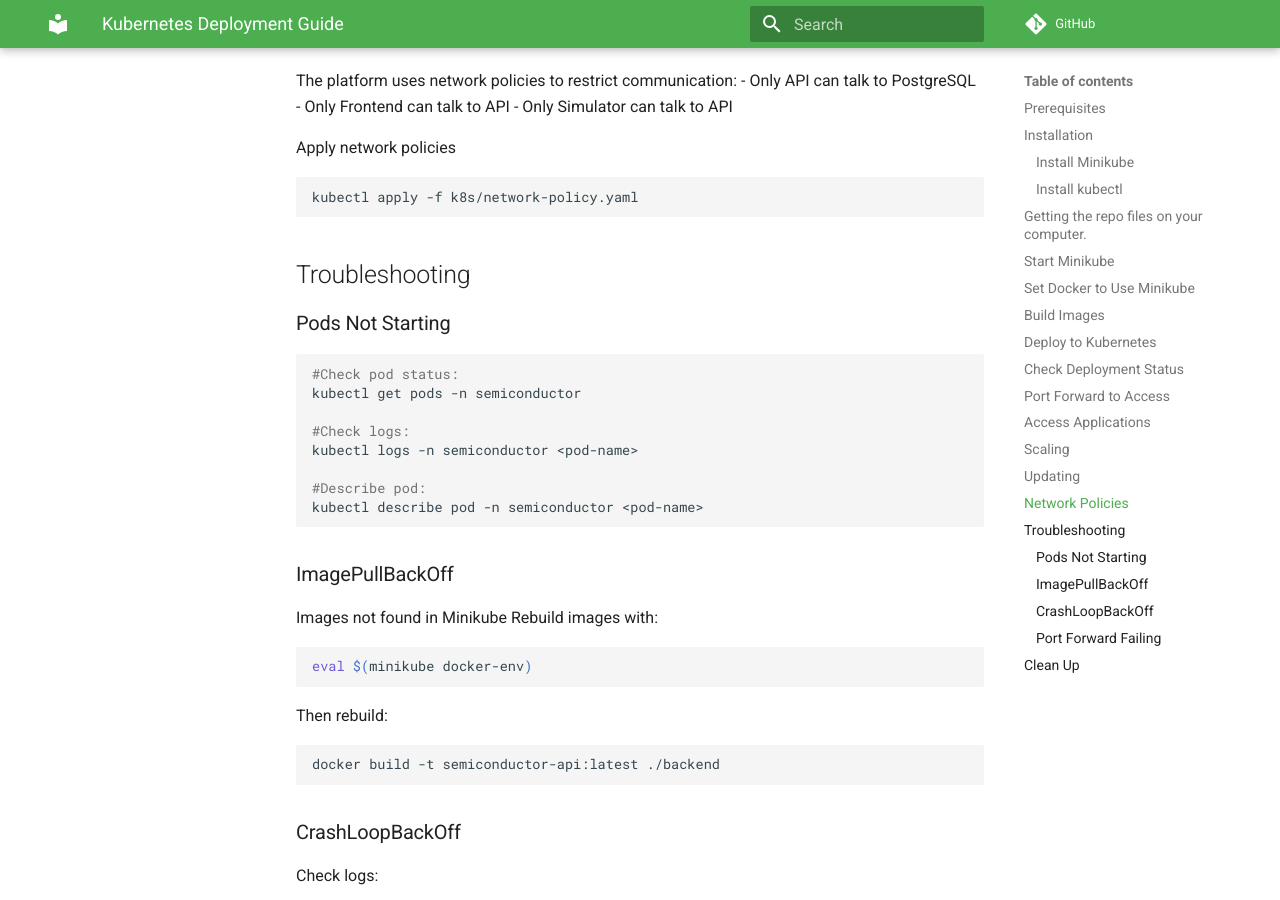
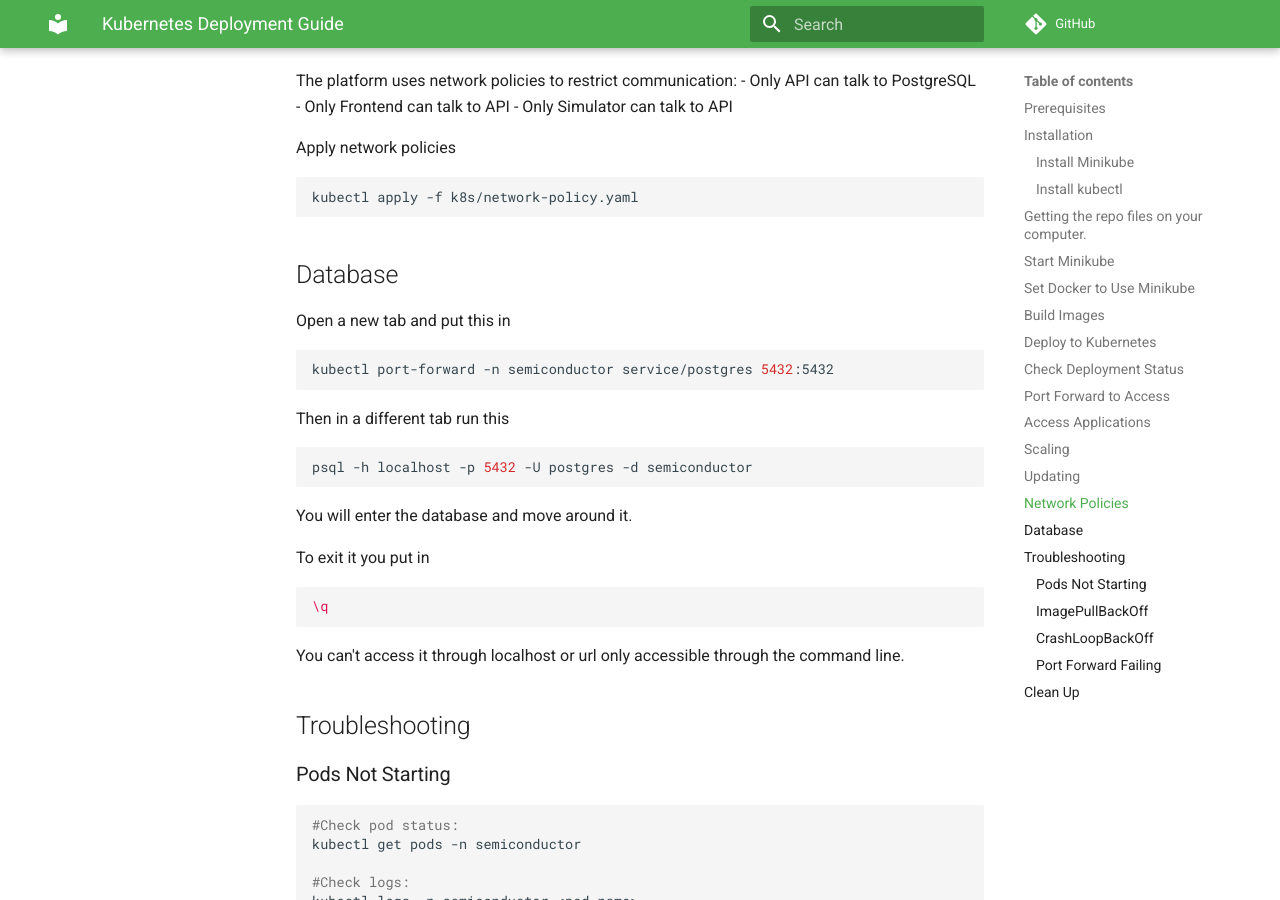
Before and after one commit to maryam-batool-sleepy-cat/Semiconductor-platform, an MkDocs documentation site: the page built from docs/KUBERNETES_GUIDE.md, in a window 1280 px wide and 900 px high, scrolled down 2550 px. Built offline with MkDocs 1.6.1 and Material for MkDocs 9.7.7, drawn with Linux system fonts in a browser that asks for light colours; comment, search, counter and statistics services are not loaded.

Commit message:
added the database into the guide for kuberenetes guide .

````diff
--- a/docs/KUBERNETES_GUIDE.md
+++ b/docs/KUBERNETES_GUIDE.md
@@ -105,6 +105,23 @@ Apply network policies
 kubectl apply -f k8s/network-policy.yaml
 ```
 
+## Database
+Open a new tab and put this in
+```bash
+kubectl port-forward -n semiconductor service/postgres 5432:5432
+```
+Then in a different tab run this
+```bash
+psql -h localhost -p 5432 -U postgres -d semiconductor
+```
+You will enter the database and move around it.
+
+To exit it you put in
+```bash
+\q
+```
+You can't access it through localhost or url only accessible through the command line.
+
 ## Troubleshooting
 
 ### Pods Not Starting
````
